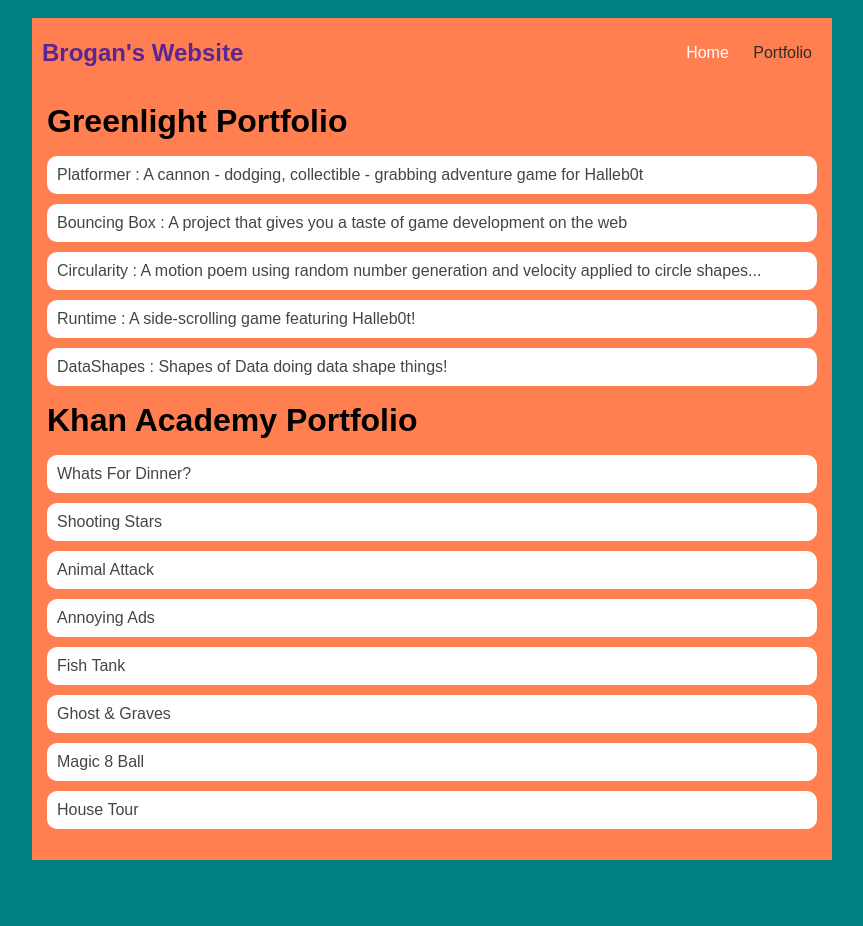
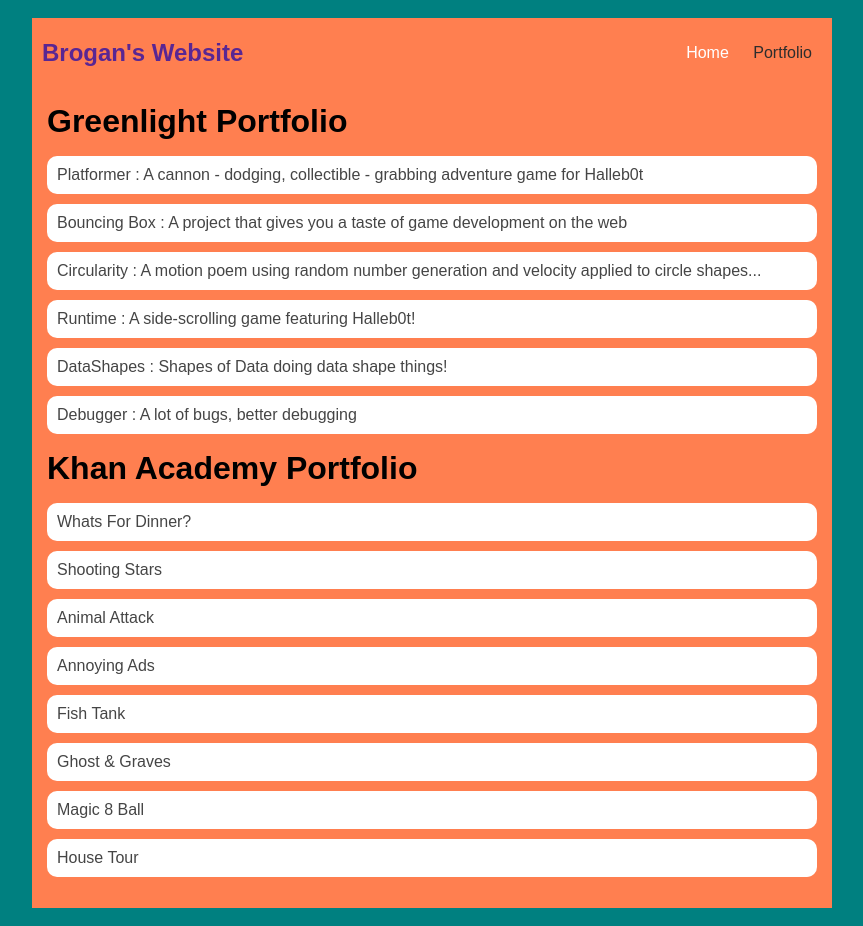
Before and after one commit to broganmulkey/broganmulkey.github.io, a plain HTML site: page portfolio.html in a window 1280 px wide. Shown: the whole page, without its empty margins (208-1071 px from the left). Before the commit the page ends 878 px from the top, so only its background shows below. Drawn offline with Linux system fonts and the light colour scheme.

Commit message:
saving debugging exercise

```diff
--- a/portfolio.html
+++ b/portfolio.html
@@ -115,6 +115,7 @@
                         <li><a href="projects/circularity/">Circularity : A motion poem using random number generation and velocity applied to circle shapes...</a></li>
                         <li><a href="projects/runtime">Runtime : A side-scrolling game featuring Halleb0t!</a></li>
                         <li><a href="https://broganmulkey.github.io/broganmulkeyASD.github.io/asd-projects/data-shapes/">DataShapes : Shapes of Data doing data shape things!</a></li>
+                        <li><a href="https://broganmulkey.github.io/broganmulkeyASD.github.io/asd-projects/debugging-exercise/">Debugger : A lot of bugs, better debugging</a></li>
 
                     </ul>
 
```
